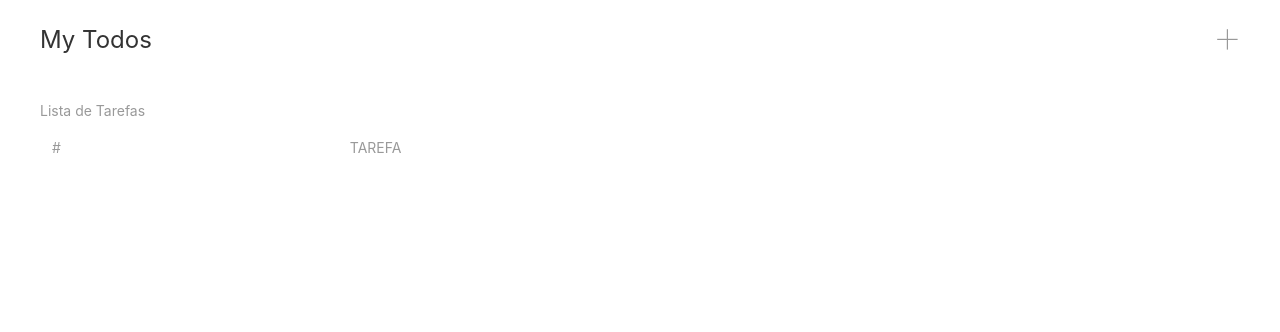
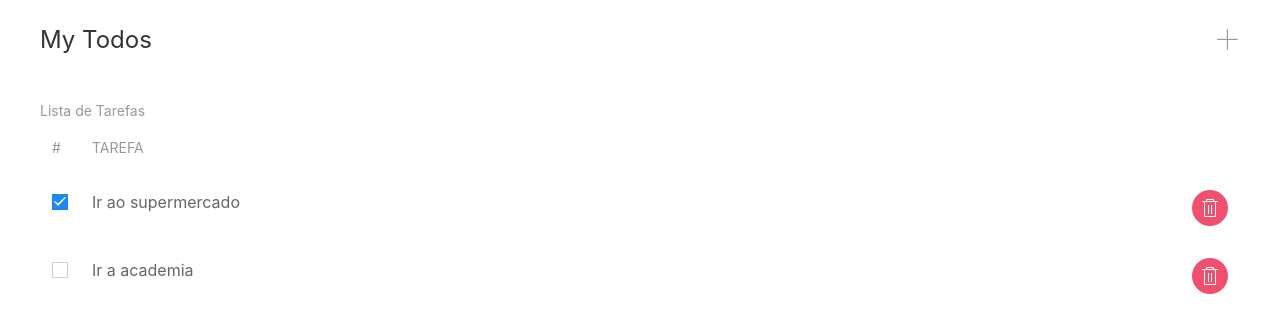
Before and after one commit to ivanfsilva/todo-react, a React (Create React App) app: page / in a window 1280 px wide. Shown: the top 332 px of the page. Built offline with nearby package versions, Linux system fonts and the light colour scheme.

Commit message:
utilizando o context

```diff
--- a/src/components/App.tsx
+++ b/src/components/App.tsx
@@ -1,13 +1,18 @@
 import React from 'react';
+
+import TodoContext from '../contexts/TodoContext';
 import Navbar from './Navbar';
 import TodoList from './TodoList';
 
 const App = () => {
     return(
-        <div className="uk-container">
-            <Navbar></Navbar>
-            <TodoList></TodoList>
-        </div>);
+        <TodoContext>
+            <div className="uk-container">
+                <Navbar></Navbar>
+                <TodoList></TodoList>
+            </div>
+        </TodoContext>
+    );
 }
 
 export default App;
--- a/src/components/TodoList.tsx
+++ b/src/components/TodoList.tsx
@@ -1,11 +1,12 @@
-import React from 'react';
-import { Todo } from '../models/Todo';
+import React, { useContext } from 'react';
+
+import { TodoContext } from '../contexts/TodoContext';
+import { TodoContextType } from '../contexts/TodoContextType';
 import TodoListItem from './TodoListIteim';
 
 const TodoList = () => {
-    const todos: Todo[] = [
+    const { todos } = useContext<TodoContextType>(TodoContext);
 
-    ];
     return(
         <table className="uk-table">
             <caption>Lista de Tarefas</caption>
--- a/src/components/TodoListIteim.tsx
+++ b/src/components/TodoListIteim.tsx
@@ -1,4 +1,6 @@
-import React from 'react';
+import React, { useContext } from 'react';
+import TodoProvider, { TodoContext } from '../contexts/TodoContext';
+import { TodoContextType } from '../contexts/TodoContextType';
 import { Todo } from '../models/Todo';
 
 interface TodoListItemProps {
@@ -7,12 +9,14 @@
 
 const TodoListItem = (props: TodoListItemProps) => {
 
+    const { removeTodo, toggle } = useContext<TodoContextType>(TodoContext);
+
     const onRemove = (todo: Todo) => {
-        console.log(todo);
+        removeTodo(todo);
     }
 
     const handleChange = (event: any) => {
-        console.log('Mudou');
+        toggle(props.todo);
     }
 
     return(
```
